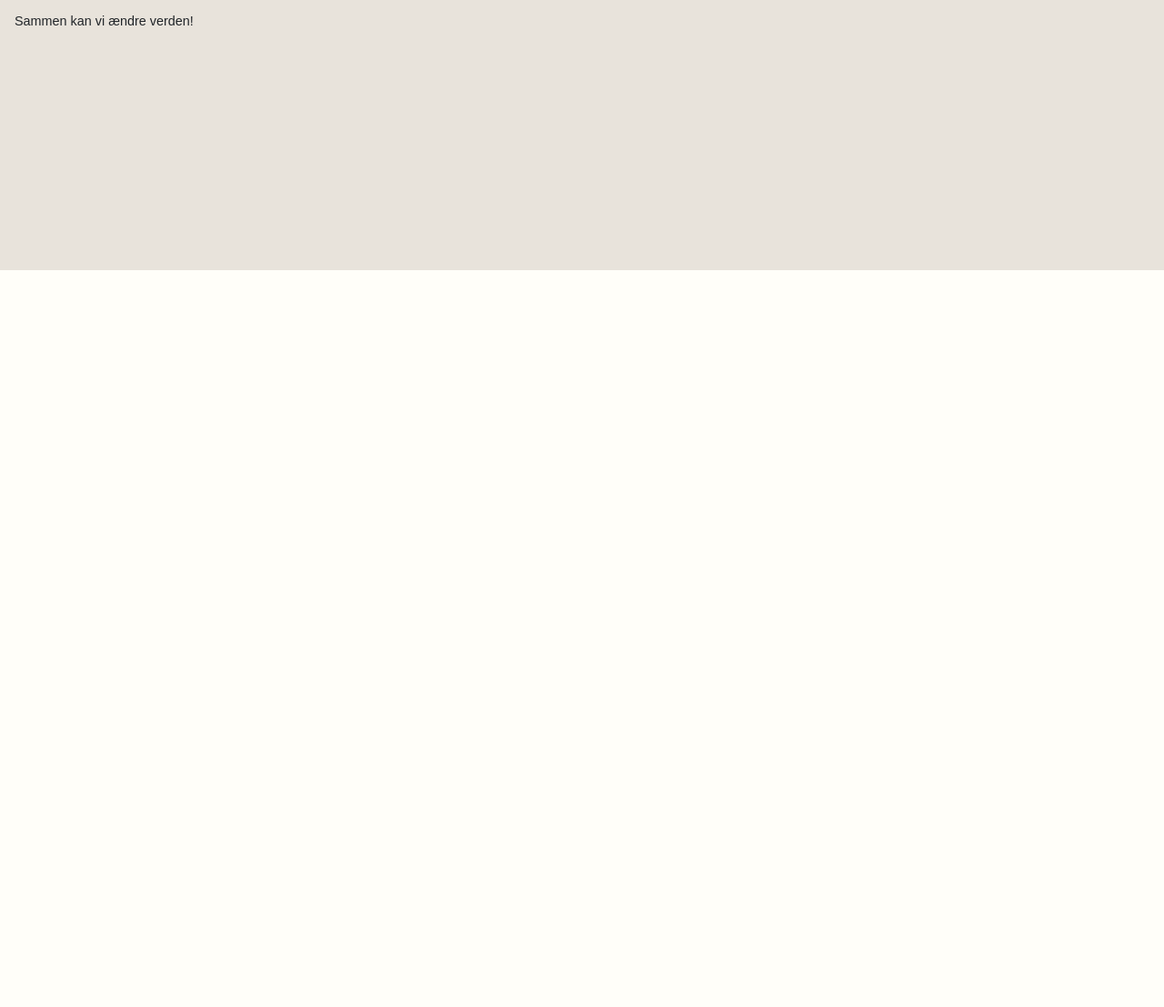
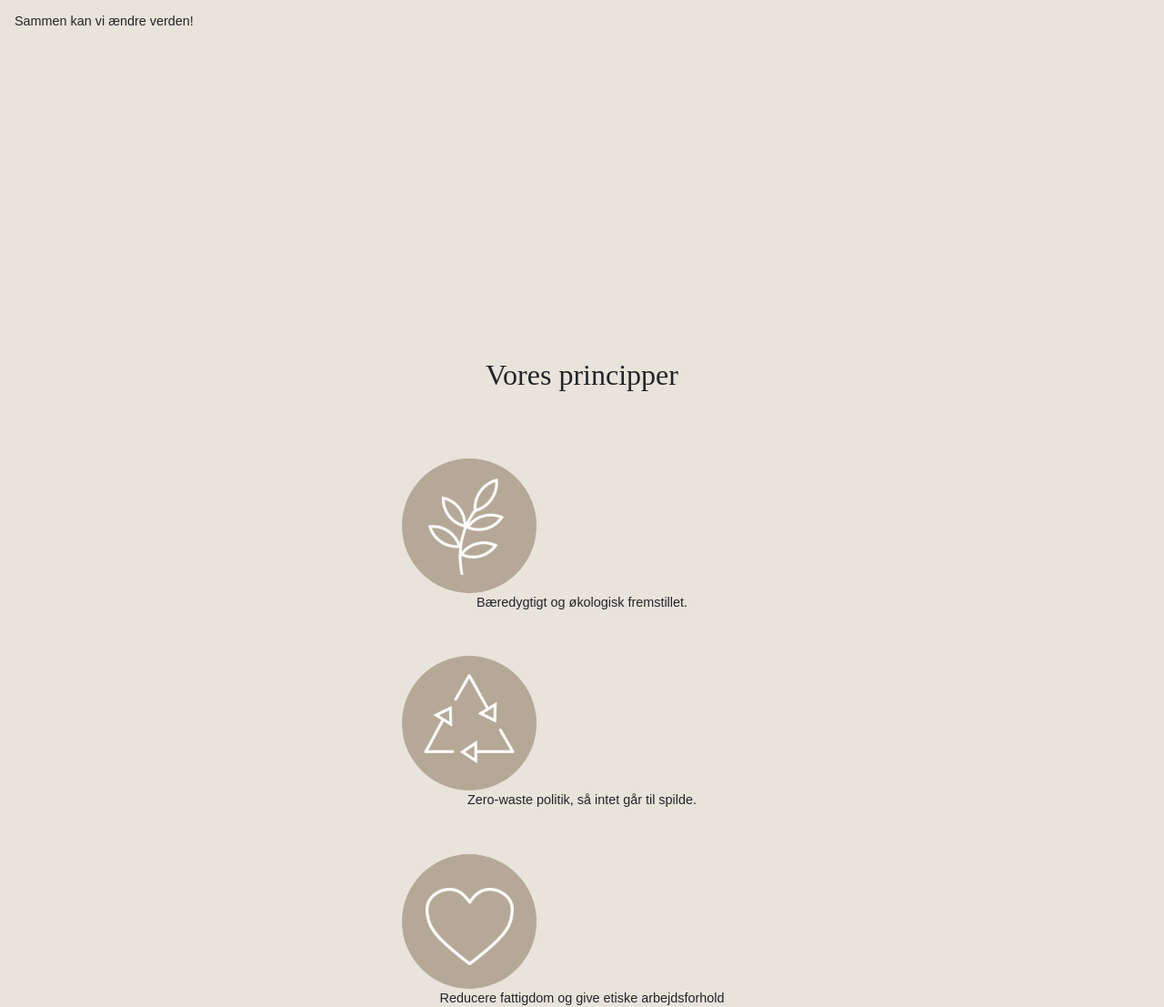
Before and after one commit to emma847k/motherandearth, a plain HTML site: page index.html in a window 1280 px wide. Shown: the part 5724-6831 px from the top of the page at 91% size. Before the commit the page ends 6021 px from the top, so only its background shows below. Drawn offline with nearby package versions, Linux system fonts and the light colour scheme; a web font is replaced by a local one.

Commit message:
principper done

```diff
--- a/index.html
+++ b/index.html
@@ -162,6 +162,33 @@
         </div>
     </section>
 
+    <section id="principper">
+        <div class="container py-5">
+            <div class="row">
+                <div class="col col-6 my-5 mx-auto">
+                    <h2>
+                        <center>Vores principper</center>
+                    </h2>
+                </div>
+            </div>
+            <div class="row flex-column">
+                <div class="col col-5 my-3 mx-auto">
+                    <img class="mx-4" src="img/icon_1.png">
+                    <p>Bæredygtigt og økologisk fremstillet.</p>
+                </div>
+                <div class="col col-5 my-3 mx-auto">
+                    <img class="mx-4" src="img/icon_2.png">
+                    <p>Zero-waste politik, så intet går til spilde.
+                    </p>
+                </div>
+                <div class="col col-5 my-3 mx-auto">
+                    <img class="mx-4" src="img/icon_3.png">
+                    <p>Reducere fattigdom og give etiske arbejdsforhold</p>
+                </div>
+            </div>
+        </div>
+    </section>
+
 
     <!-- Optional JavaScript -->
 
--- a/style.css
+++ b/style.css
@@ -125,7 +125,7 @@ nav {
 
 /* L O V E L Y S H I S T O R I E  */
 
-/* V O R E S   M I S S I O N */
+/* V O R E S  M I S S I O N */
 
 #mission {
     background-color: #E8E3DB;
@@ -161,3 +161,14 @@ nav {
 
     top: 60%;
 }
+
+/* V O R E S  P R I N C I P P E R */
+
+#principper {
+    background-color: #E8E3DB;
+}
+
+#principper h2,
+#principper p {
+    text-align: center;
+}
```
Also changed, not shown: img/icon_1.png (added), img/icon_2.png (added), img/icon_3.png (added).
